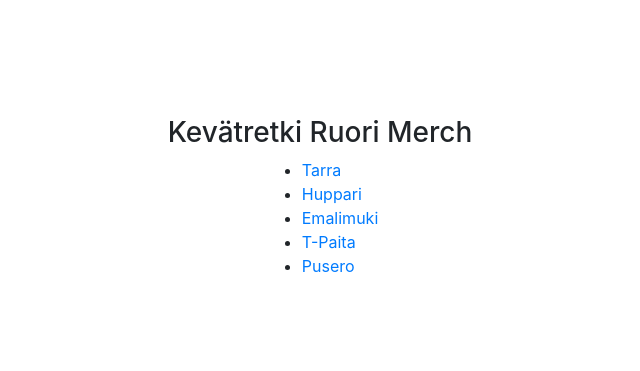
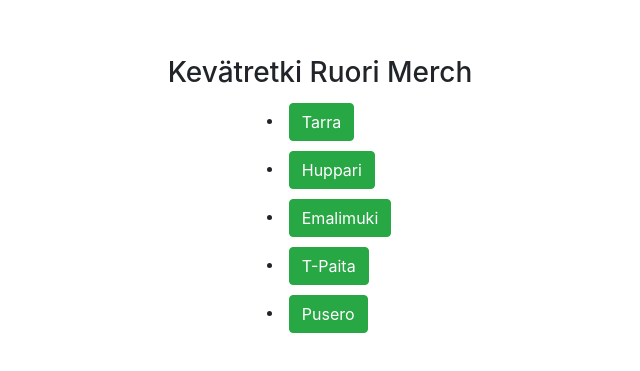
Before and after one commit to Nummenpojat/ruorikauppa, a plain HTML site: page index.html in a window 1280 px wide. Shown: the part 195-566 px from the top of the page, without its empty margins (320-960 px from the left). Drawn offline with nearby package versions, Linux system fonts and the light colour scheme.

Commit message:
Add buttons

```diff
--- a/index.html
+++ b/index.html
@@ -5,7 +5,7 @@
     <title>Ruori Kauppa</title>
     <meta name="viewport" content="width=device-width, initial-scale=1.0"/>
     <meta name="color-scheme" content="light dark">
-    <link rel="stylesheet" href="https://cdnjs.cloudflare.com/ajax/libs/twitter-bootstrap/4.6.1/css/bootstrap.min.css">
+    <link rel="stylesheet" href="https://getbootstrap.com/2.0.2/assets/css/bootstrap.css">
     <style>
         @media (prefers-color-scheme: dark) {
             body {
@@ -16,6 +16,9 @@
                 color: white;
             }
         }
+        .btn {
+            margin: 5px;
+        }
     </style>
 </head>
 <body style="height: 100%;">
@@ -23,19 +26,19 @@
     <h3>Kevätretki Ruori Merch</h3>
 <ul>
     <li>
-        <a target="_blank" href="https://www.spreadshirt.fi/shop/design/kevaetretki+ruori+merch+hn+tarra-D62605c38d424170071cb1483?sellable=nOXVjQNnj9U2zwdvYrzw-1459-215&srEdit=pa#?affiliateId=1257693">Tarra</a>
+        <a class="btn btn-success" target="_blank" href="https://www.spreadshirt.fi/shop/design/kevaetretki+ruori+merch+hn+tarra-D62605c38d424170071cb1483?sellable=nOXVjQNnj9U2zwdvYrzw-1459-215&srEdit=pa#?affiliateId=1257693">Tarra</a>
     </li>
     <li>
-        <a target="_blank" href="https://www.spreadshirt.fi/shop/design/kevaetretki+ruori+merch+hn+unisex+huppari-D62605c38d424170071cb1483?sellable=nOXVjQNnj9U2zwdvYrzw-1047-22&srEdit=pa#?affiliateId=1257693">Huppari</a>
+        <a class="btn btn-success" target="_blank" href="https://www.spreadshirt.fi/shop/design/kevaetretki+ruori+merch+hn+unisex+huppari-D62605c38d424170071cb1483?sellable=nOXVjQNnj9U2zwdvYrzw-1047-22&srEdit=pa#?affiliateId=1257693">Huppari</a>
     </li>
     <li>
-        <a target="_blank" href="https://www.spreadshirt.fi/shop/design/kevaetretki+ruori+merch+hn+emalimuki-D62605c38d424170071cb1483?sellable=nOXVjQNnj9U2zwdvYrzw-1313-32&srEdit=pa#?affiliateId=1257693">Emalimuki</a>
+        <a class="btn btn-success" target="_blank" href="https://www.spreadshirt.fi/shop/design/kevaetretki+ruori+merch+hn+emalimuki-D62605c38d424170071cb1483?sellable=nOXVjQNnj9U2zwdvYrzw-1313-32&srEdit=pa#?affiliateId=1257693">Emalimuki</a>
     </li>
     <li>
-        <a target="_blank" href="https://www.spreadshirt.fi/shop/design/kevaetretki+ruori+merch+hn+unisex+triblend+t-paita-D62605c38d424170071cb1483?sellable=nOXVjQNnj9U2zwdvYrzw-1212-7&srEdit=pa#?affiliateId=1257693">T-Paita</a>
+        <a class="btn btn-success" target="_blank" href="https://www.spreadshirt.fi/shop/design/kevaetretki+ruori+merch+hn+unisex+triblend+t-paita-D62605c38d424170071cb1483?sellable=nOXVjQNnj9U2zwdvYrzw-1212-7&srEdit=pa#?affiliateId=1257693">T-Paita</a>
     </li>
     <li>
-        <a target="_blank" href="https://www.spreadshirt.fi/shop/design/kevaetretki+ruori+merch+hn+unisex+pusero-D62605c38d424170071cb1483?sellable=nOXVjQNnj9U2zwdvYrzw-5-26&srEdit=pa#?affiliateId=1257693">Pusero</a>
+        <a class="btn btn-success" target="_blank" href="https://www.spreadshirt.fi/shop/design/kevaetretki+ruori+merch+hn+unisex+pusero-D62605c38d424170071cb1483?sellable=nOXVjQNnj9U2zwdvYrzw-5-26&srEdit=pa#?affiliateId=1257693">Pusero</a>
     </li>
 </ul>
 </div>
```
